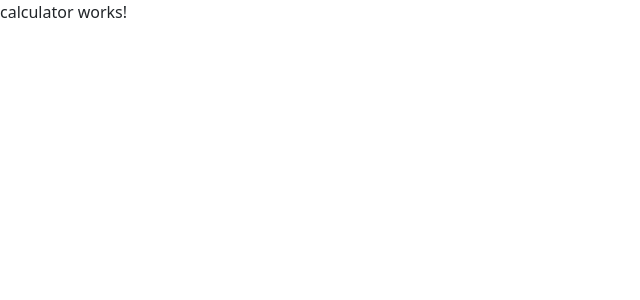
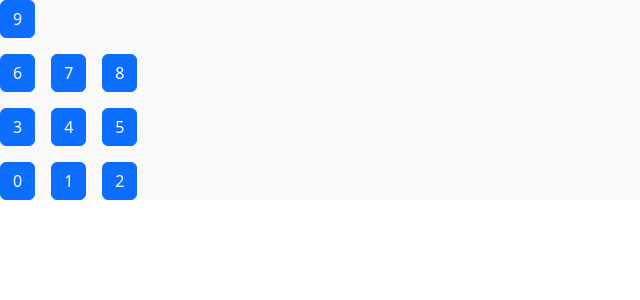
Before and after one commit to alexisdegraeve/calculator, an Angular app in the folder ganeshacalculator/: page / in a window 1280 px wide. Shown: the top 300 px of the page, without its empty margins (0-640 px from the left). Built offline with nearby package versions, Linux system fonts and the light colour scheme.

Commit message:
add calculator buttons

```diff
--- a/ganeshacalculator/src/app/calculator/calculator.html
+++ b/ganeshacalculator/src/app/calculator/calculator.html
@@ -1 +1,6 @@
-<p>calculator works!</p>
+<div class="calculator">
+    <div class="buttons">
+        @for (num of boutons; track num) {
+        <button type="button" class="btn btn-primary">{{ num }}</button> }
+    </div>
+</div>
--- a/ganeshacalculator/src/app/calculator/calculator.scss
+++ b/ganeshacalculator/src/app/calculator/calculator.scss
@@ -0,0 +1,11 @@
+.calculator {
+    background-color: #f9f9f9;
+    display: flex;
+    .buttons {
+        max-width: 10rem;
+        gap: 1rem;
+        display: flex;
+        flex-wrap: wrap;
+        flex-flow: wrap-reverse;
+    }
+}
--- a/ganeshacalculator/src/app/calculator/calculator.ts
+++ b/ganeshacalculator/src/app/calculator/calculator.ts
@@ -6,4 +6,6 @@ import { Component } from '@angular/core';
   templateUrl: './calculator.html',
   styleUrl: './calculator.scss',
 })
-export class Calculator {}
+export class Calculator {
+    boutons = Array.from({ length: 10 }, (_, i) => i);
+}
```
